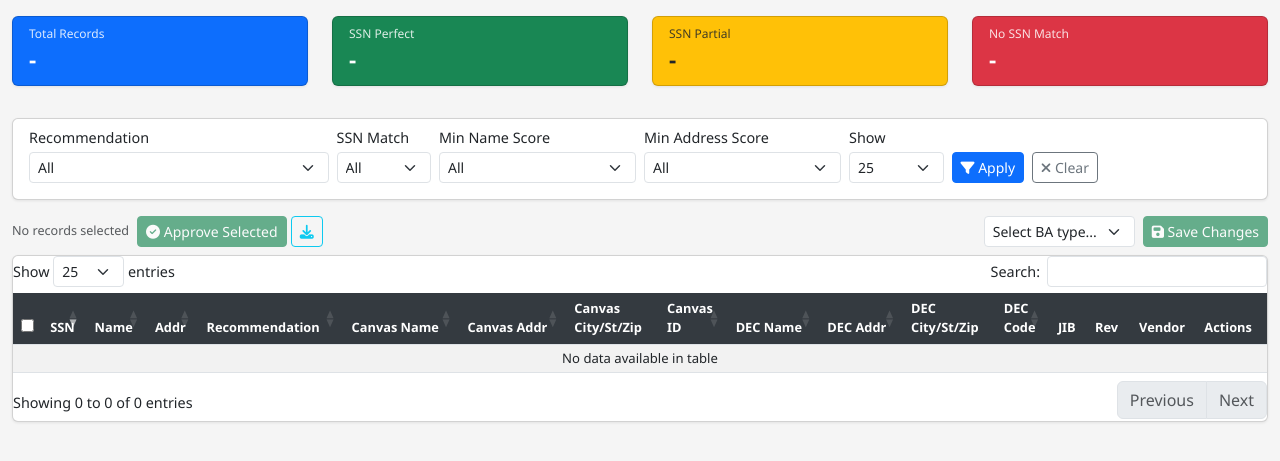
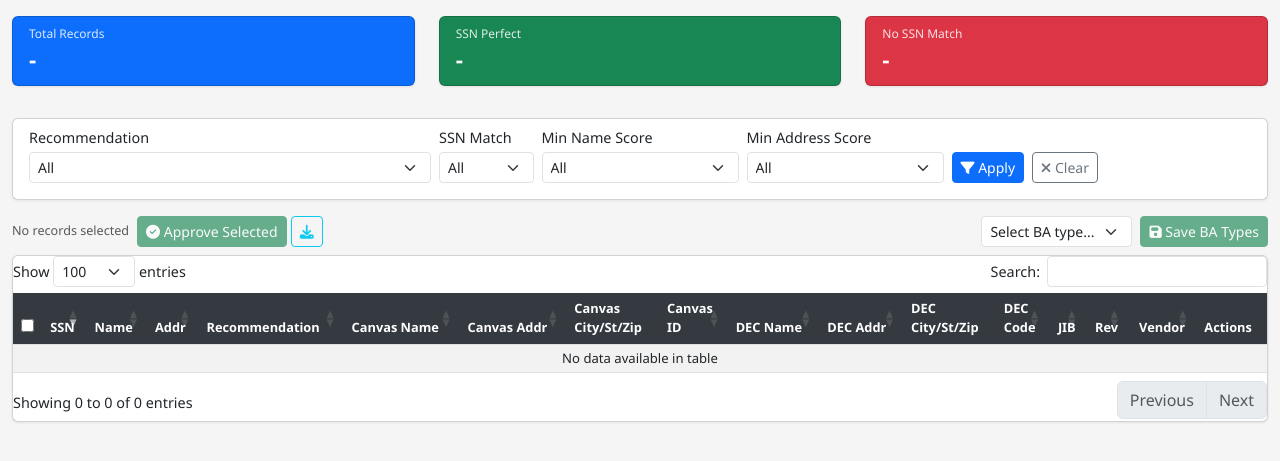
Before and after one commit to MikeRobertson722/Dedupe_FE, a Flask app: page / in a window 1280 px wide. Shown: the part 50-511 px from the top of the page. Run offline with Flask 3, Linux system fonts and the light colour scheme; data that the repository does not hold is empty; parts of the project's set-up code (start-up, migrations or seed data) failed here and were passed over; some libraries are stand-ins or nearby versions.

Commit message:
UI cleanup: remove SSN Partial card, sortable BA type columns, page size fixes
- Remove SSN Partial stat card (3 cards: Total, SSN Perfect, No SSN Match)
- Make JIB/Rev/Vendor columns sortable with server-side sort support
- Replace dual page-size dropdowns with single DataTables lengthMenu (100/500/1K/5K)
- Stat card clicks reset page length to 100 and clear SSN filter
- Rename Save button to "Save BA Types"
- Fix recommendation card filter clearing SSN filter

Co-Authored-By: Claude Opus 4.6 <noreply@anthropic.com>

```diff
--- a/app.py
+++ b/app.py
@@ -134,15 +134,16 @@ def get_matches():
 
         col_map = {
             1: 'ssn_match', 2: 'name_score', 3: 'address_score',
-            4: 'recommendation', 5: 'canvas_name', 8: 'dec_name'
+            4: 'recommendation', 5: 'canvas_name', 8: 'canvas_id',
+            9: 'dec_name', 13: 'jib', 14: 'rev', 15: 'vendor'
         }
         if order_col in col_map:
             df_filtered = df_filtered.sort_values(
                 col_map[order_col], ascending=(order_dir == 'asc'), na_position='last'
             )
 
-        # Paginate
-        df_page = df_filtered.iloc[start:start + length]
+        # Paginate (-1 means all)
+        df_page = df_filtered.iloc[start:] if length == -1 else df_filtered.iloc[start:start + length]
 
         # Build response
         data = df_page.fillna('').to_dict('records')
--- a/static/js/app.js
+++ b/static/js/app.js
@@ -50,11 +50,6 @@ $(document).ready(function() {
         updateSelectionInfo();
     });
 
-    // Page size dropdown
-    $('#pageSizeSelect').on('change', function() {
-        var size = parseInt($(this).val());
-        table.page.len(size).draw();
-    });
 
     // Auto-apply filters on dropdown change
     $('#recommendationFilter, #ssnFilter, #minNameScore, #minAddrScore').on('change', function() {
@@ -180,21 +175,21 @@ function initTable() {
             },
             { data: 'dec_hdrcode' },
             {
-                data: 'jib', orderable: false, className: 'text-center',
+                data: 'jib', className: 'text-center',
                 render: function(data, type, row) {
                     const checked = data ? 'checked' : '';
                     return `<input type="checkbox" class="field-check" data-row-id="${row._row_id}" data-field="jib" ${checked}>`;
                 }
             },
             {
-                data: 'rev', orderable: false, className: 'text-center',
+                data: 'rev', className: 'text-center',
                 render: function(data, type, row) {
                     const checked = data ? 'checked' : '';
                     return `<input type="checkbox" class="field-check" data-row-id="${row._row_id}" data-field="rev" ${checked}>`;
                 }
             },
             {
-                data: 'vendor', orderable: false, className: 'text-center',
+                data: 'vendor', className: 'text-center',
                 render: function(data, type, row) {
                     const checked = data ? 'checked' : '';
                     return `<input type="checkbox" class="field-check" data-row-id="${row._row_id}" data-field="vendor" ${checked}>`;
@@ -207,8 +202,8 @@ function initTable() {
                 }
             }
         ],
-        pageLength: 25,
-        lengthMenu: [[10, 25, 50, 100, 500], [10, 25, 50, 100, 500]],
+        pageLength: 100,
+        lengthMenu: [[100, 500, 1000, 5000], [100, 500, '1,000', '5,000']],
         order: [[1, 'desc']],
         language: {
             processing: '<div class="spinner-border text-primary" role="status"><span class="visually-hidden">Loading...</span></div>'
@@ -254,7 +249,6 @@ function loadStats() {
     $.get('/api/stats', function(s) {
         $('#totalRecords').text(s.total_records.toLocaleString());
         $('#ssnPerfect').text(s.ssn_perfect_matches.toLocaleString());
-        $('#ssnPartial').text(s.ssn_partial_matches.toLocaleString());
         $('#ssnNone').text(s.ssn_no_match.toLocaleString());
 
         // Recommendation breakdown row
@@ -278,28 +272,22 @@ function loadStats() {
 
 function filterByRec(rec) {
     $('#recommendationFilter').val(rec);
+    $('#ssnFilter').val('');
     applyFilters();
 }
 
 function filterByStat(type) {
+    table.page.len(100).draw(false);
     if (type === 'all') {
-        $('#pageSizeSelect').val('5000');
         clearFilters();
-        table.page.len(5000).draw();
     } else if (type === 'ssn_yes') {
-        $('#pageSizeSelect').val('5000');
         $('#ssnFilter').val('yes');
-        table.page.len(5000).draw();
         applyFilters();
     } else if (type === 'ssn_partial') {
-        $('#pageSizeSelect').val('5000');
         $('#ssnFilter').val('partial');
-        table.page.len(5000).draw();
         applyFilters();
     } else if (type === 'ssn_no') {
-        $('#pageSizeSelect').val('5000');
         $('#ssnFilter').val('no');
-        table.page.len(5000).draw();
         applyFilters();
     }
 }
--- a/templates/index.html
+++ b/templates/index.html
@@ -26,7 +26,7 @@
     <div class="container-fluid mt-3">
         <!-- Stats Row -->
         <div class="row mb-3" id="statsCards">
-            <div class="col-md-3">
+            <div class="col-md-4">
                 <div class="card stat-card bg-primary text-white" onclick="filterByStat('all')" style="cursor:pointer">
                     <div class="card-body py-2">
                         <div class="stat-label">Total Records</div>
@@ -34,7 +34,7 @@
                     </div>
                 </div>
             </div>
-            <div class="col-md-3">
+            <div class="col-md-4">
                 <div class="card stat-card bg-success text-white" onclick="filterByStat('ssn_yes')" style="cursor:pointer">
                     <div class="card-body py-2">
                         <div class="stat-label">SSN Perfect</div>
@@ -42,15 +42,7 @@
                     </div>
                 </div>
             </div>
-            <div class="col-md-3">
-                <div class="card stat-card bg-warning text-dark" onclick="filterByStat('ssn_partial')" style="cursor:pointer">
-                    <div class="card-body py-2">
-                        <div class="stat-label">SSN Partial</div>
-                        <div class="stat-value" id="ssnPartial">-</div>
-                    </div>
-                </div>
-            </div>
-            <div class="col-md-3">
+            <div class="col-md-4">
                 <div class="card stat-card bg-danger text-white" onclick="filterByStat('ssn_no')" style="cursor:pointer">
                     <div class="card-body py-2">
                         <div class="stat-label">No SSN Match</div>
@@ -67,7 +59,7 @@
         <div class="card mb-3">
             <div class="card-body py-2">
                 <div class="row align-items-end g-2">
-                    <div class="col-md-3">
+                    <div class="col-md-4">
                         <label for="recommendationFilter" class="form-label form-label-sm mb-1">Recommendation</label>
                         <select id="recommendationFilter" class="form-select form-select-sm">
                             <option value="">All</option>
@@ -94,17 +86,6 @@
                         <select id="minAddrScore" class="form-select form-select-sm">
                             <option value="">All</option>
                             <option value="0">0</option><option value="5">5</option><option value="10">10</option><option value="15">15</option><option value="20">20</option><option value="25">25</option><option value="30">30</option><option value="35">35</option><option value="40">40</option><option value="45">45</option><option value="50">50</option><option value="55">55</option><option value="60">60</option><option value="65">65</option><option value="70">70</option><option value="75">75</option><option value="80">80</option><option value="85">85</option><option value="90">90</option><option value="95">95</option><option value="100">100</option>
-                        </select>
-                    </div>
-                    <div class="col-md-1">
-                        <label for="pageSizeSelect" class="form-label form-label-sm mb-1">Show</label>
-                        <select id="pageSizeSelect" class="form-select form-select-sm">
-                            <option value="25">25</option>
-                            <option value="50">50</option>
-                            <option value="100">100</option>
-                            <option value="500">500</option>
-                            <option value="1000">1000</option>
-                            <option value="5000">5000</option>
                         </select>
                     </div>
                     <div class="col-md-2">
@@ -138,7 +119,7 @@
                 </select>
                 <input type="file" id="importFile" accept=".csv,.txt" style="display:none">
                 <button class="btn btn-success btn-sm" id="saveChangesBtn" onclick="saveChanges()" disabled>
-                    <i class="fas fa-save"></i> Save Changes<span class="save-count"></span>
+                    <i class="fas fa-save"></i> Save BA Types<span class="save-count"></span>
                 </button>
             </div>
         </div>
@@ -261,11 +242,11 @@
                                     <div class="fw-bold small">Addr Score</div>
                                     <span class="score-badge" id="editAddressScore">-</span>
                                 </div>
-                                <div class="col-md-3">
+                                <div class="col-md-4">
                                     <label class="form-label form-label-sm mb-0 fw-bold">Recommendation</label>
                                     <select class="form-select form-select-sm" id="editRecommendation"></select>
                                 </div>
-                                <div class="col-md-3">
+                                <div class="col-md-4">
                                     <label class="form-label form-label-sm mb-0 fw-bold">Addr Reason</label>
                                     <input type="text" class="form-control form-control-sm" id="editAddressReason">
                                 </div>
```
